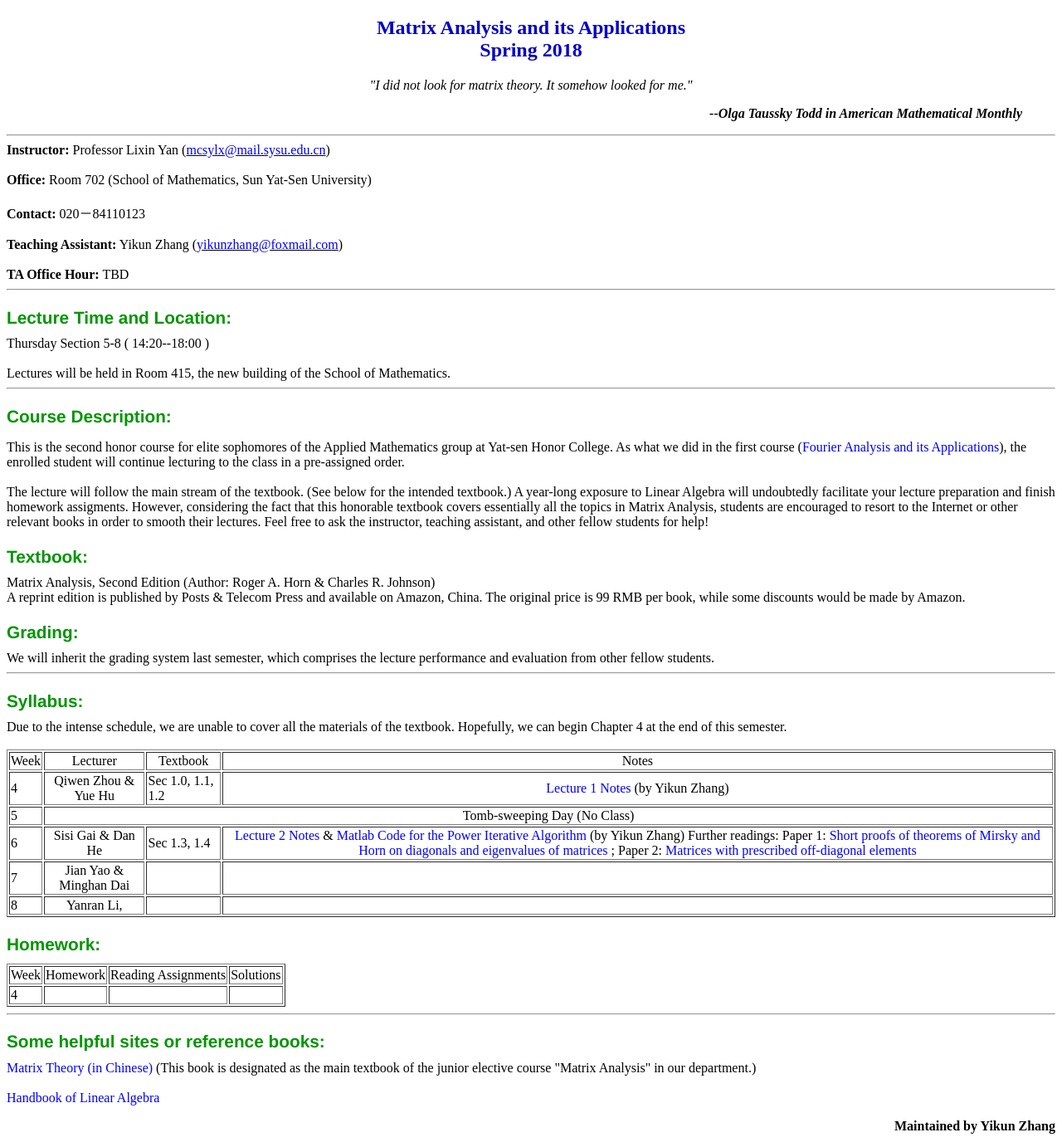
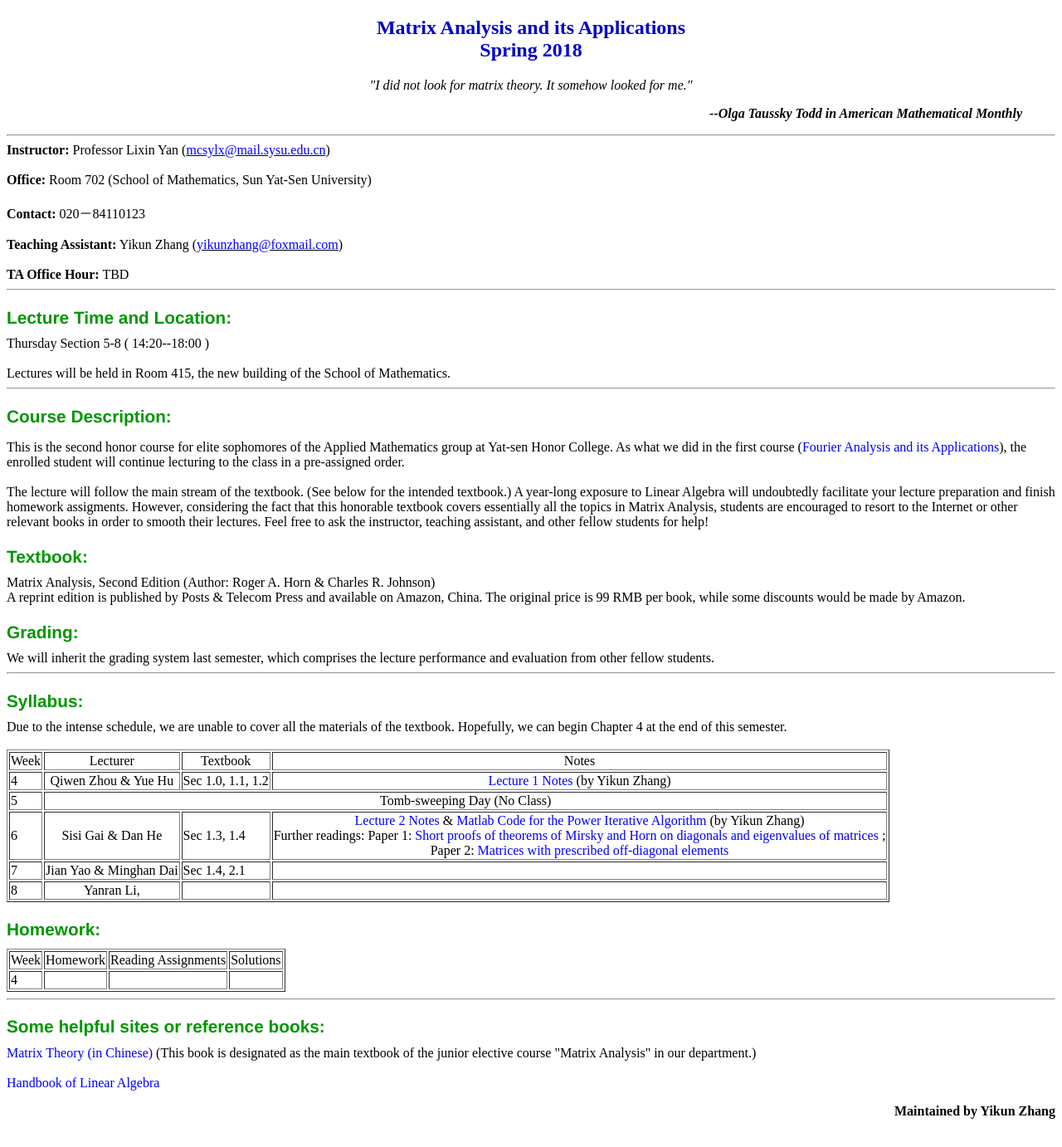
Before and after one commit to zhangyk8/zhangyk8.github.io, a Jekyll site: the page _teaching/matrix_analysis.html, which Jekyll copies as it is, in a window 1280 px wide. Shown: the whole page at 83% size. Built offline with Jekyll 4.4.1, drawn with Linux system fonts in a browser that asks for light colours.

Commit message:
Add files via upload

```diff
--- a/_teaching/matrix_analysis.html
+++ b/_teaching/matrix_analysis.html
@@ -106,14 +106,15 @@
     <TD> 6 </TD>
     <TD colspan="5" align="center"> Sisi Gai & Dan He </TD>
     <TD colspan="6"> Sec 1.3, 1.4 </TD>
-    <TD colspan="3" align="center"> <a href="file_spring2018/Lecture_2.pdf">Lecture 2 Notes</a> & <a href="file_spring2018/Power_Iterative.m" download="Power_Iterative_Algorithm">Matlab Code for the Power Iterative Algorithm</a> (by Yikun Zhang)
-    	Further readings: Paper 1: <a href="file_spring2018/Mirsky_and_Horn.pdf"> Short proofs of theorems of Mirsky and Horn on diagonals and eigenvalues of matrices </a>; Paper 2: <a href="file_spring2018/Prescribed_Offdiagonal.pdf">Matrices with prescribed off-diagonal elements</a>
+    <TD colspan="3" align="center"> <a href="file_spring2018/Lecture_2.pdf">Lecture 2 Notes</a> & <a href="file_spring2018/Power_Iterative.m" download="Power_Iterative_Algorithm">Matlab Code for the Power Iterative Algorithm</a> (by Yikun Zhang)  <br>
+    	Further readings: Paper 1: <a href="file_spring2018/Mirsky_and_Horn.pdf"> Short proofs of theorems of Mirsky and Horn on diagonals and eigenvalues of matrices </a>; <br>
+    	Paper 2: <a href="file_spring2018/Prescribed_Offdiagonal.pdf">Matrices with prescribed off-diagonal elements</a>
     </TD>
   </TR>
   <TR>
     <TD> 7 </TD>
     <TD colspan="5" align="center"> Jian Yao & Minghan Dai </TD>
-    <TD colspan="6">  </TD>
+    <TD colspan="6"> Sec 1.4, 2.1 </TD>
     <TD colspan="3" align="center"> </TD>
   </TR>
   <TR>
```
